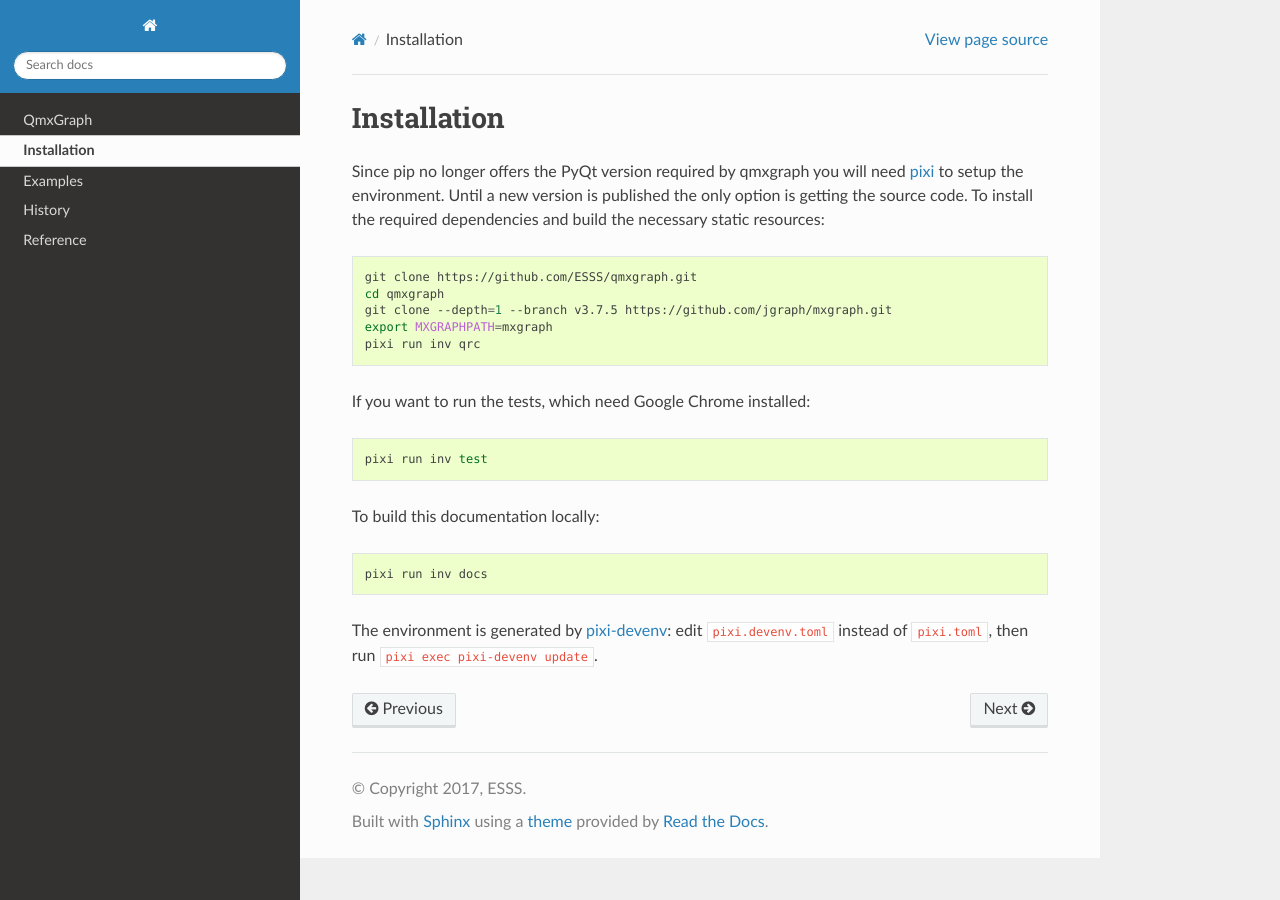
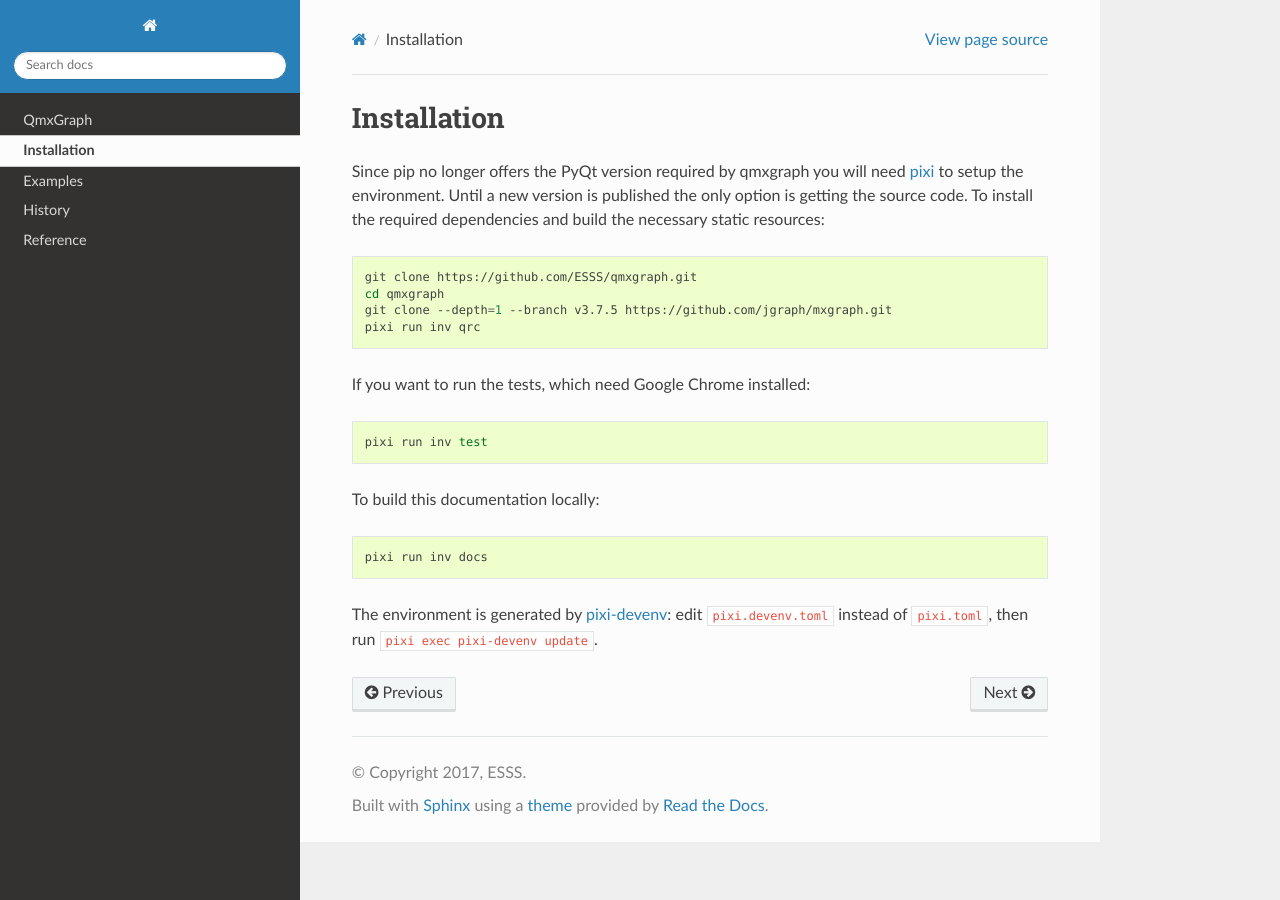
Before and after one commit to ESSS/qmxgraph, a Sphinx documentation site: the page built from docs/installation.rst, in a window 1280 px wide. Built offline with Sphinx 7.4.7 and the Read the Docs theme 3.1.0, drawn with Linux system fonts in a browser that asks for light colours.

Commit message:
[ASIM-6255] Set MXGRAPHPATH in the test environments
Building the resources and running the tests both need MXGRAPHPATH, which
developers and CI had to export by hand, in a bash-only way. With mxgraph
no longer a dependency, the fallback to the environment's mxgraph package
can't work in qmxgraph's own environments either.

Point it at the mxgraph clone in the repository from the test feature, so
it applies to every test environment on any platform without leaking into
downstream projects.

Co-Authored-By: Claude Opus 5.5 <noreply@anthropic.com>

```diff
--- a/docs/examples/examples.rst
+++ b/docs/examples/examples.rst
@@ -18,7 +18,6 @@ To run the examples you will need `pixi`_ to setup the environment.
     git clone https://github.com/ESSS/qmxgraph.git
     cd qmxgraph
     git clone --depth=1 --branch v3.7.5 https://github.com/jgraph/mxgraph.git
-    export MXGRAPHPATH=mxgraph
     pixi run inv qrc
     # Hello world example.
     pixi run python examples/hello_world/main.py
--- a/docs/installation.rst
+++ b/docs/installation.rst
@@ -11,7 +11,6 @@ To install the required dependencies and build the necessary static resources:
     git clone https://github.com/ESSS/qmxgraph.git
     cd qmxgraph
     git clone --depth=1 --branch v3.7.5 https://github.com/jgraph/mxgraph.git
-    export MXGRAPHPATH=mxgraph
     pixi run inv qrc
 
 If you want to run the tests, which need Google Chrome installed:
--- a/pixi.devenv.toml
+++ b/pixi.devenv.toml
@@ -37,6 +37,8 @@ pytest-xvfb = "*"
 [devenv.feature.test.env-vars]
 # Feature env-vars replace the main ones instead of extending them.
 PYTHONPATH = ["${{ devenv_project_dir }}/src", "${{ devenv_project_dir }}/tests"]
+# Where `inv qrc` and the test server find mxgraph, cloned as the docs explain.
+MXGRAPHPATH = "${{ devenv_project_dir }}/mxgraph"
 
 # Keep in sync with docs/requirements.txt, used by Read the Docs.
 [devenv.feature.docs.dependencies]
--- a/pixi.toml
+++ b/pixi.toml
@@ -45,9 +45,11 @@ selenium = ">=4.10.0" # From: qmxgraph
 pytest-xvfb = "*" # From: qmxgraph
 
 [feature.test.target.unix.activation.env] # Managed by devenv
+MXGRAPHPATH = "${PIXI_PROJECT_ROOT}/mxgraph"
 PYTHONPATH = "${PIXI_PROJECT_ROOT}/src:${PIXI_PROJECT_ROOT}/tests:${PYTHONPATH}"
 
 [feature.test.target.win.activation.env] # Managed by devenv
+MXGRAPHPATH = "%PIXI_PROJECT_ROOT%/mxgraph"
 PYTHONPATH = "%PIXI_PROJECT_ROOT%/src;%PIXI_PROJECT_ROOT%/tests;%PYTHONPATH%"
 
 [feature.docs.dependencies] # Managed by devenv
```
Also changed, not shown: 1 other file.
